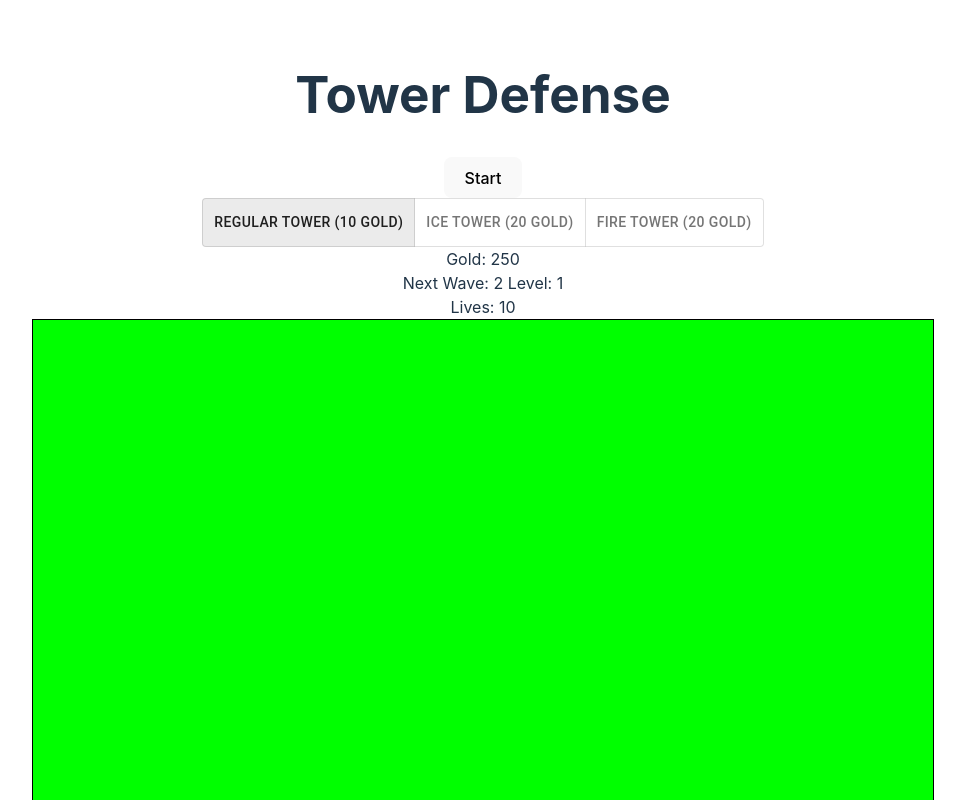
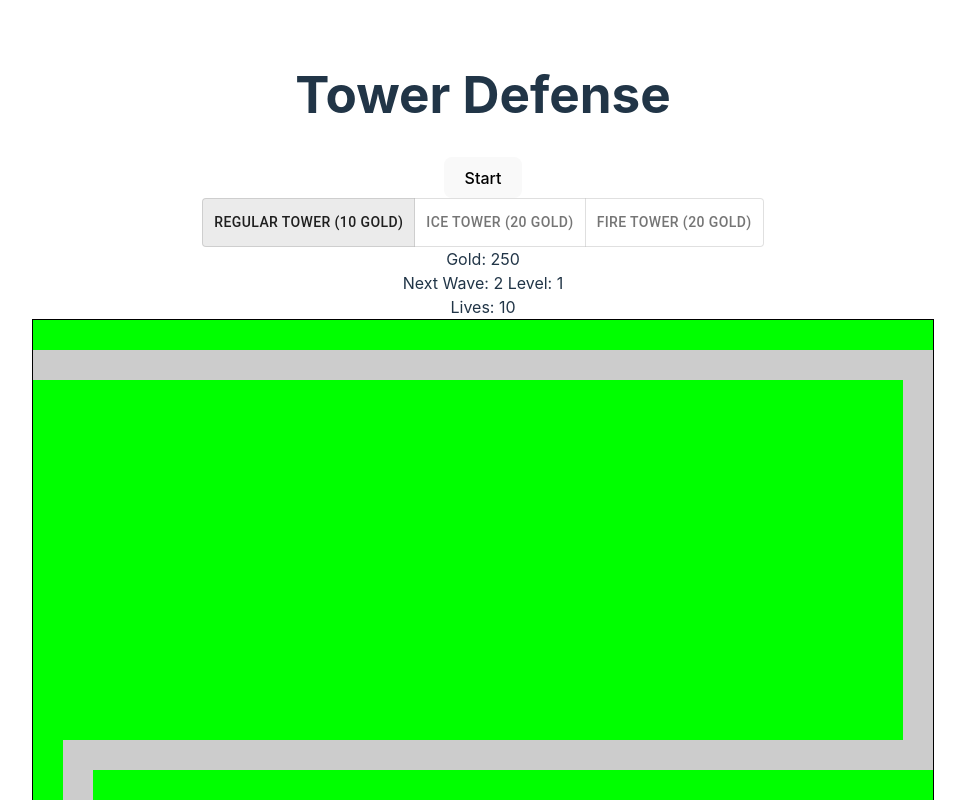
Before and after one commit to DaGeRe/tower-defense-ts, a React (Vite) app: page / in a window 1280 px wide. Shown: the top 800 px of the page, without its empty margins (157-1122 px from the left). Built offline with nearby package versions, Linux system fonts and the light colour scheme.

Commit message:
canvas component

```diff
--- a/src/App.tsx
+++ b/src/App.tsx
@@ -8,8 +8,9 @@ import Monster from './Monster.tsx';
 import GameLoop from './game-loop.js';
 import Shot from './Shot.tsx';
 import { useEffect, useState } from 'react';
+import { GameCanvas } from './GameCanvas.tsx';
 
-const useFrameTime = () => {
+export const useFrameTime = () => {
   const [frameTime, setFrameTime] = React.useState(performance.now());
   useEffect(() => {
     let frameId;
@@ -42,7 +43,7 @@ export const App: React.FC = () => {
   const [lives, setLives] = useState<number>(10);
   const [level, setLevel] = useState<number>(1);
   const [gameStarted, setGameStarted] = useState<boolean>(false);
-
+  const [gameOver, setGameOver] = useState<boolean>(false);
   const [idCounter, setIdCounter] = useState<number>(0);
 
   useEffect(() => {
@@ -86,8 +87,6 @@ export const App: React.FC = () => {
       setGold(gold - cost);
       setTowers([...towers, new Tower(posx, posy, chosenTower, fieldsize)])
     }
-
-    draw();
   }
 
   const start = () => {
@@ -124,12 +123,7 @@ export const App: React.FC = () => {
         if (lives - 1 < 1){
           console.log("Finishing");
           setGameStarted(false);
-          // loop.stop();
-          // loop.unsubscribe(1);
-          let canvas = document.getElementById("mainGame") as HTMLCanvasElement;
-          let ctx = canvas.getContext("2d");
-          ctx.font = "68px serif";
-          ctx.fillText("Game Over", 100, 250);
+          setGameOver(true);
           return;
         }
       }
@@ -167,29 +161,9 @@ export const App: React.FC = () => {
       console.log(newMonsters)
     }
     setIdCounter(id);
-    draw();
 }
 
-  const draw = () => {
-    var canvas = document.getElementById("mainGame") as HTMLCanvasElement;
-    const context = canvas.getContext("2d");
-
-    for (const tower of towers) {
-      tower.draw(context, fieldsize);
-    }
-    for (const shot of shots) {
-      shot.draw(context, fieldsize);
-    }
-    monsterPath.draw(context, fieldsize);
-
-    for (const monster of monsters) {
-      monster.draw(context, fieldsize);
-    }
-  }
-
-
-
-  const handleTower = (event, newTower: string) => {
+  const handleTower = (_event, newTower: string) => {
     setTower(newTower);
     switch (newTower){
       case "regular": setChosenTower(1); break;
@@ -225,9 +199,12 @@ export const App: React.FC = () => {
         Next Wave: {nextWave / 100 | 0} Level: {level} <br />
         Lives: {lives}<br />
         </div>
-        <canvas id='mainGame' className='gameregion' width="900" height="600"
-              onClick={handleClick}>
-          </canvas>
+        <GameCanvas
+          monsters={monsters}
+          towers={towers}
+          shots={shots}
+          onHandleClick={handleClick}
+          gameOver={gameOver}></GameCanvas>
 
     </>
   )
--- /dev/null
+++ b/src/GameCanvas.tsx
@@ -0,0 +1,70 @@
+import * as React from 'react';
+import './App.css'
+import Tower from './Tower.tsx'
+import MonsterPath from './MonsterPath.tsx';
+import Monster from './Monster.tsx';
+import Shot from './Shot.tsx';
+import { useEffect } from 'react';
+import { useFrameTime } from './App.tsx';
+
+export interface IGameCanvasProps {
+  monsters: Monster[];
+  towers: Tower[];
+  shots: Shot[];
+  onHandleClick: React.MouseEventHandler;
+  gameOver: boolean;
+}
+
+
+export const GameCanvas: React.FC<IGameCanvasProps> = ({monsters, towers, shots, onHandleClick, gameOver}) => {
+  const frameTime = useFrameTime();
+
+  const fieldsize: number = 30;
+  const monsterPath = new MonsterPath();
+
+  useEffect(() => {
+    if(!gameOver) {
+      draw();
+    }
+  }, [frameTime]);
+
+  useEffect(() => {
+    if(gameOver) {
+          let canvas = document.getElementById("mainGame") as HTMLCanvasElement;
+          let ctx = canvas.getContext("2d");
+          ctx.font = "68px serif";
+          ctx.fillText("Game Over", 100, 250);
+    }
+  }, [gameOver]);
+
+
+  const draw = () => {
+    var canvas = document.getElementById("mainGame") as HTMLCanvasElement;
+    const context = canvas.getContext("2d");
+
+    for (const tower of towers) {
+      tower.draw(context, fieldsize);
+    }
+    for (const shot of shots) {
+      shot.draw(context, fieldsize);
+    }
+    monsterPath.draw(context, fieldsize);
+
+    for (const monster of monsters) {
+      monster.draw(context, fieldsize);
+    }
+  }
+
+
+
+  return (
+    <>
+
+
+        <canvas id='mainGame' className='gameregion' width="900" height="600"
+              onClick={onHandleClick}>
+          </canvas>
+
+    </>
+  )
+}
```
